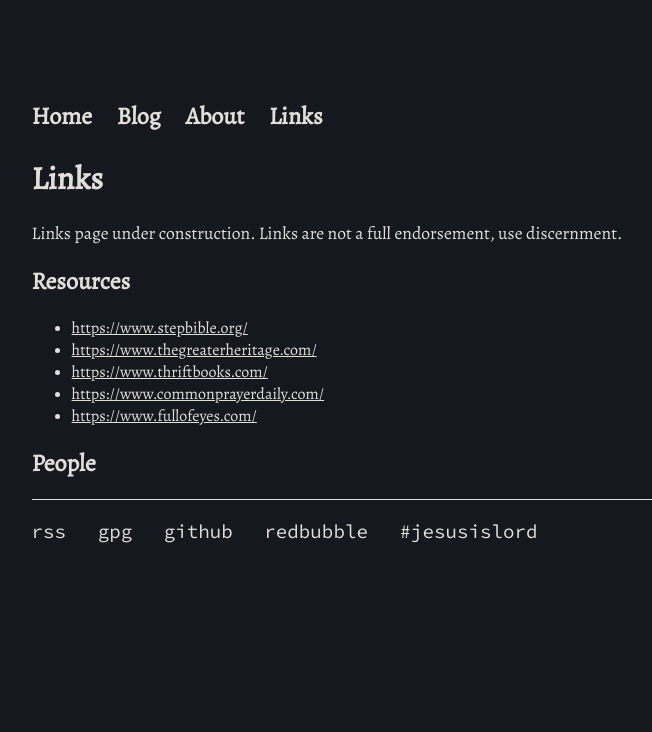
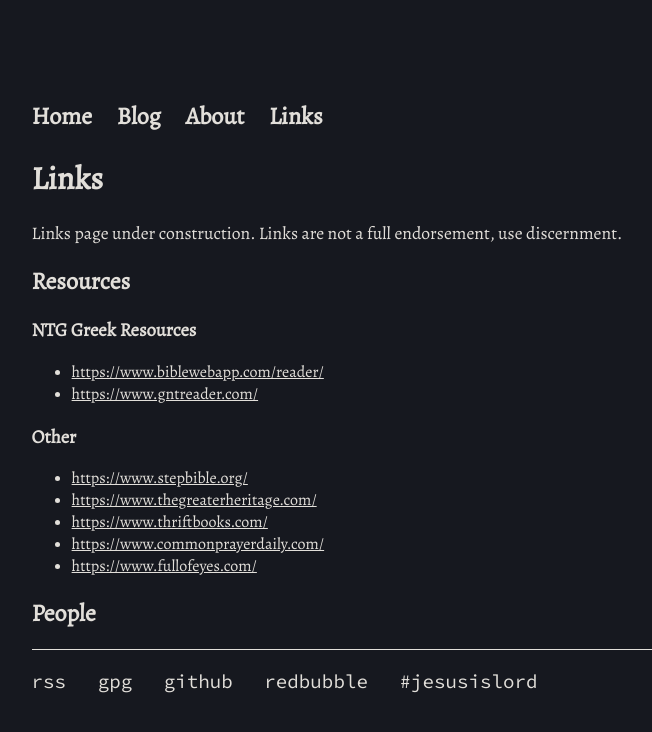
Before and after one commit to codyilardo/codyilardo.github.io, a Jekyll site: the page built from links.md, in a window 1280 px wide. Shown: the top 732 px of the page, without its empty margins (250-902 px from the left). Built offline with Jekyll 4.4.1, drawn with Linux system fonts in a browser that asks for light colours.

Commit message:
added 2 gtreek links

```diff
--- a/links.md
+++ b/links.md
@@ -7,6 +7,12 @@ title: Links
 Links page under construction. Links are not a full endorsement, use discernment.
 
 ## Resources
+
+### NTG Greek Resources
+- [https://www.biblewebapp.com/reader/](https://www.biblewebapp.com/reader/)
+- [https://www.gntreader.com/](https://www.gntreader.com/)
+
+### Other
 - [https://www.stepbible.org/](https://www.stepbible.org/)
 - [https://www.thegreaterheritage.com/](https://www.thegreaterheritage.com/)
 - [https://www.thriftbooks.com/](https://www.thriftbooks.com/)
```
